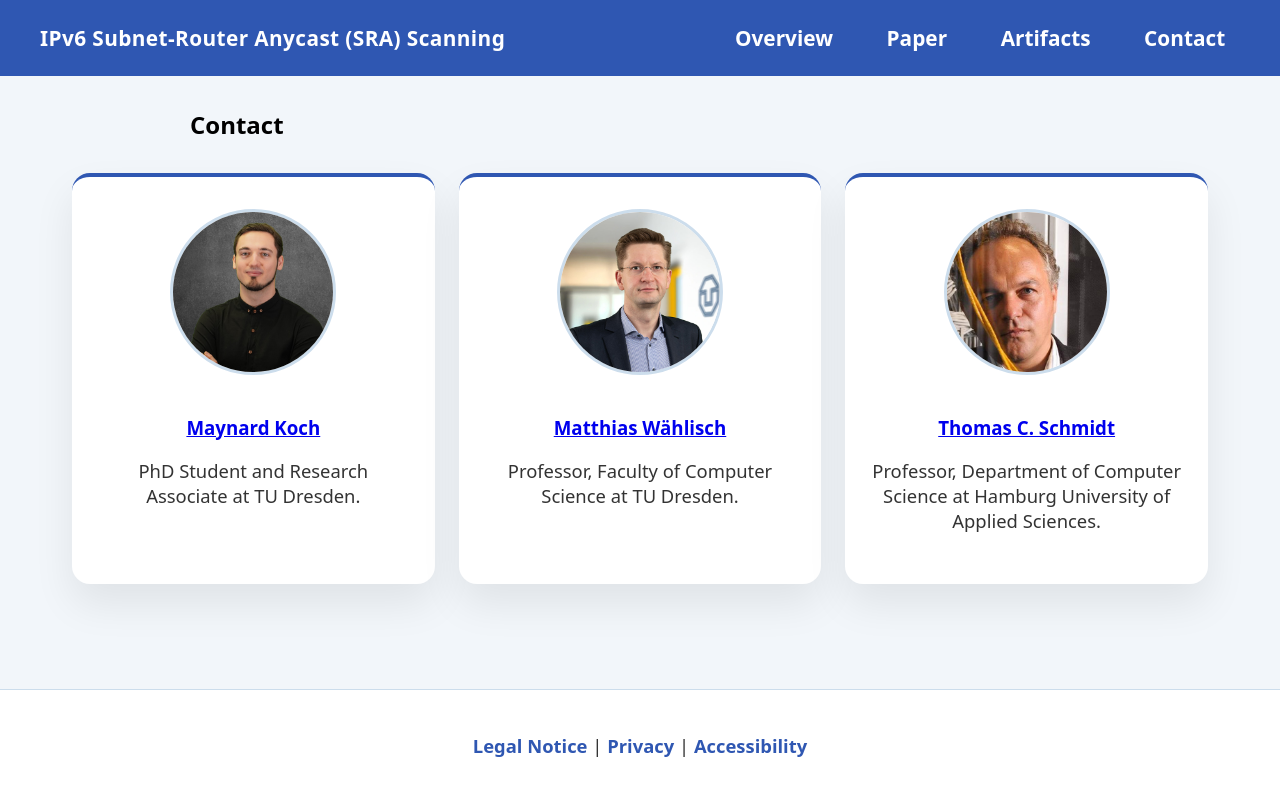
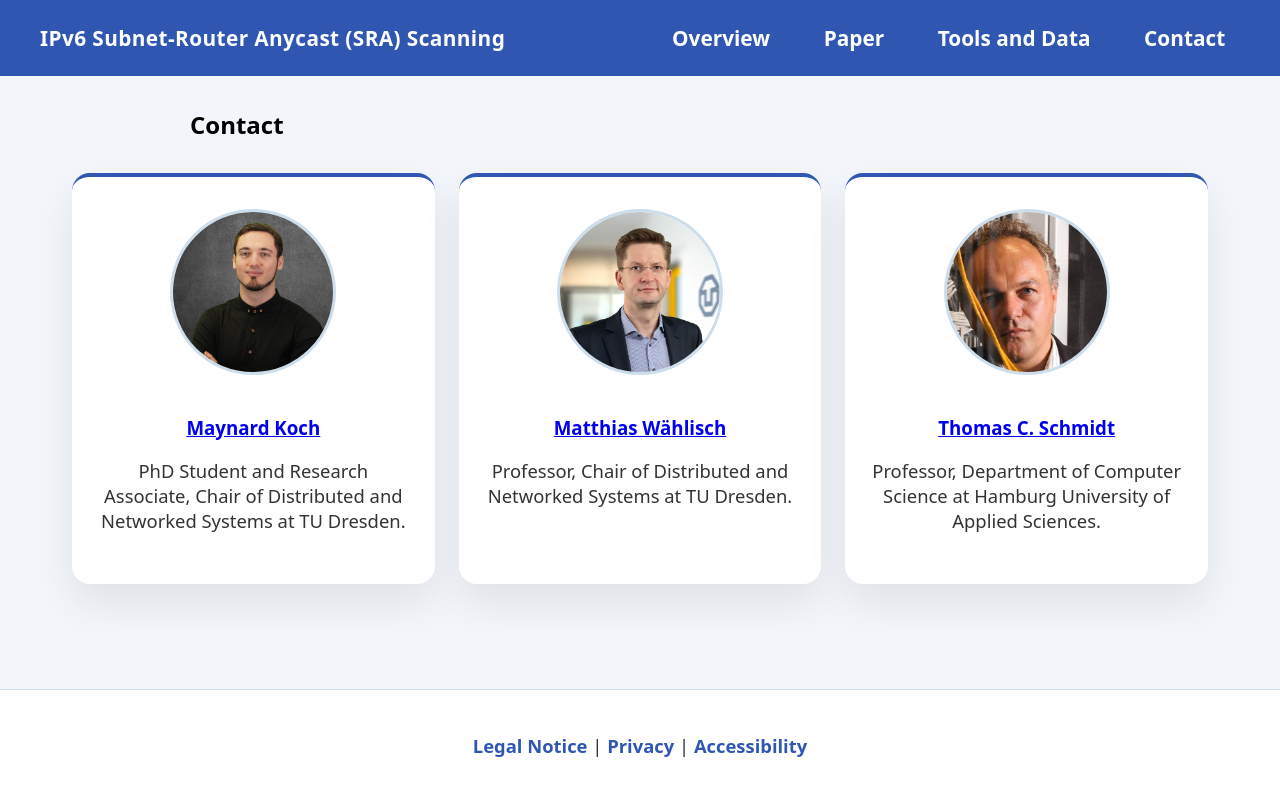
Before and after one commit to netd-tud/ipv6-sra-webpage, a Flask app: page /contact in a window 1280 px wide. Run offline with Flask 3, Linux system fonts and the light colour scheme.

Commit message:
fixed contact info and tools page

```diff
--- a/templates/artifacts.html
+++ b/templates/artifacts.html
@@ -2,7 +2,7 @@
 
 {% block content %}
 <section class="intro">
-    <h1>CoNEXT'25 Paper Artifacts</h1>
+    <h1>Tools and Data to Replicate our Experiments</h1>
     <p>
         Below are all repositories linked to (i) reproduce the results of our paper "Scanning the IPv6 Internet Using Subnet-Router Anycast Probing" and (ii) run your own SRA measurements.
     </p>
@@ -34,7 +34,7 @@
         <div class="artifact-icon" aria-hidden="true">
             <img src="{{ url_for('static', filename='img/data-icon.png') }}" alt="">
         </div>
-        <h2>Artifact Data (OPARA)</h2>
+        <h2>Measurement Data (OPARA)</h2>
         <p>
             <strong>Dataset:</strong> <a href="https://doi.org/10.25532/OPARA-979" target="_blank" rel="noopener">
             doi.org/10.25532/OPARA-979</a>
--- a/templates/base.html
+++ b/templates/base.html
@@ -16,7 +16,7 @@
             <ul class="nav-links">
                 <li><a href="/">Overview</a></li>
                 <li><a href="https://doi.org/10.1145/3768997" target="_blank" rel="noopener">Paper</a></li>
-                <li><a href="/artifacts">Artifacts</a></li>
+                <li><a href="/artifacts">Tools and Data</a></li>
                 <li><a href="/contact">Contact</a></li>
             </ul>
         </nav>
--- a/templates/contact.html
+++ b/templates/contact.html
@@ -10,7 +10,7 @@
         <img class="contact-headshot" src="{{ url_for('static', filename='img/heads/mk.jpg') }}" alt="MK head">
         <h3><a href="https://tu-dresden.de/ing/informatik/sya/netd/about/team/koch" target="_blank" rel="noopener">Maynard Koch</a></h3>
         <p>
-            PhD Student and Research Associate at TU Dresden.
+            PhD Student and Research Associate, Chair of Distributed and Networked Systems at TU Dresden.
         </p>
     </article>
 
@@ -18,7 +18,7 @@
         <img class="contact-headshot" src="{{ url_for('static', filename='img/heads/mw.jpg') }}" alt="MW head">
         <h3><a href="https://tu-dresden.de/ing/informatik/sya/netd/about/waehlisch" target="_blank" rel="noopener">Matthias Wählisch</a></h3>
         <p>
-            Professor, Faculty of Computer Science at TU Dresden.
+            Professor, Chair of Distributed and Networked Systems at TU Dresden.
         </p>
     </article>
 
```
